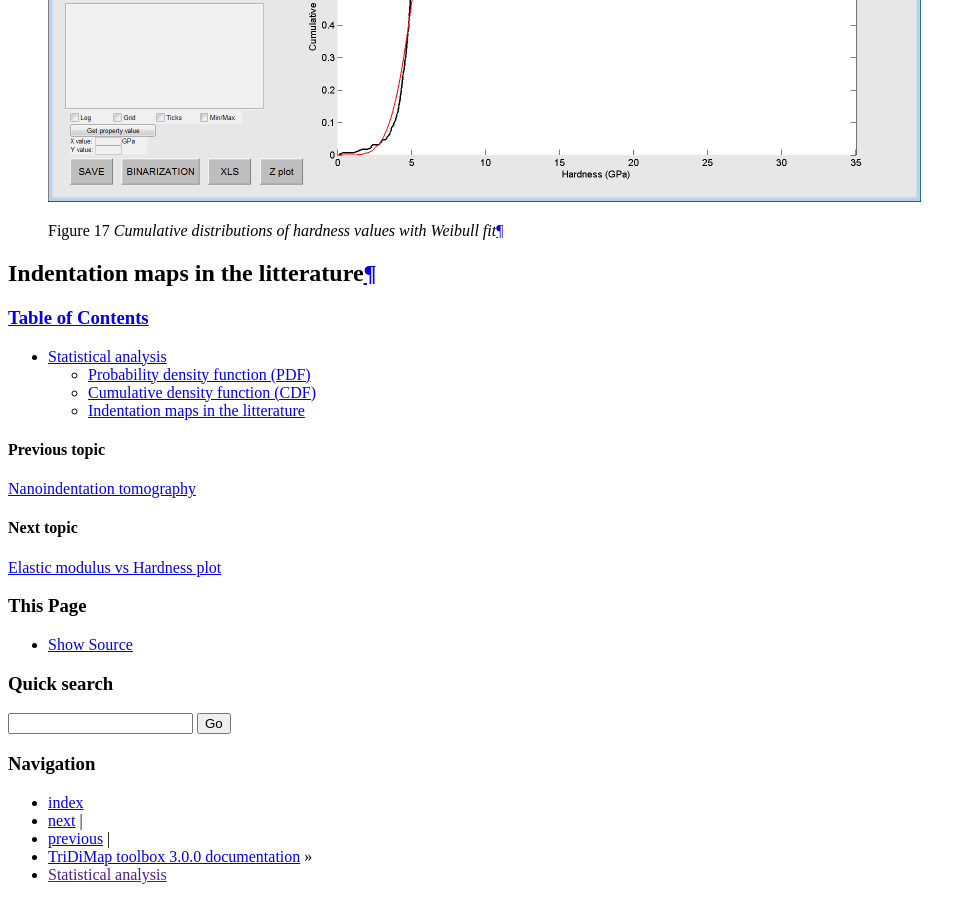
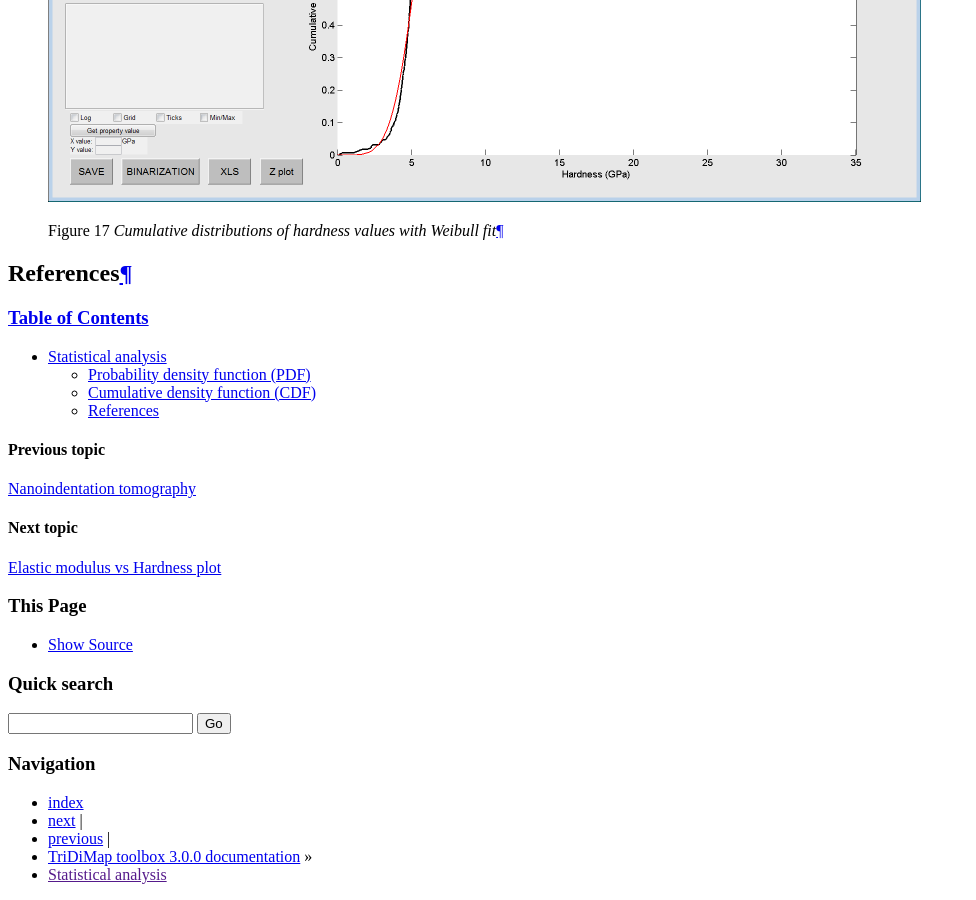
Before and after one commit to DavidMercier/TriDiMap, a Sphinx documentation site: the page built from doc/pdf_cdf.rst, in a window 1280 px wide and 900 px high, scrolled down 2210 px. Shown: the whole window, without its empty margins (0-976 px from the left). Built offline with Sphinx 7.4.7, drawn with Linux system fonts in a browser that asks for light colours; comment, search, counter and statistics services are not loaded.

Commit message:
Update pdf_cdf.rst

```diff
--- a/doc/pdf_cdf.rst
+++ b/doc/pdf_cdf.rst
@@ -36,7 +36,7 @@ Cumulative density function (CDF)
 
    *Cumulative distributions of hardness values with Weibull fit*
 
-Indentation maps in the litterature
+References
 ############################################
 
 .. `Němeček J., "Nanoindentation of heterogeneous structural materials", PhD thesis (2009). <http://ksm.fsv.cvut.cz/~nemecek/teaching/dmpo/literatura/habilitation%20thesis_Nemecek_CTU-01-2010.pdf>`_
```
